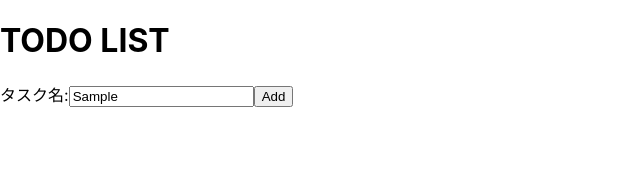
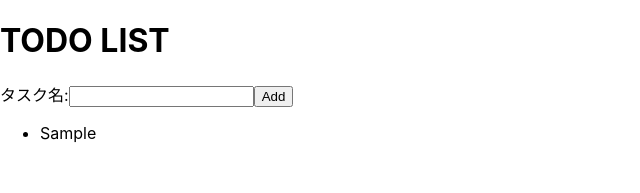
Before and after one commit to YSKh616/react-pra, a React (Create React App) app: page / in a window 1280 px wide. Both pictures are taken after typing "Sample" into the empty fields and a click on the button "Add". Shown: the top 193 px of the page, without its empty margins (0-640 px from the left). Built offline with nearby package versions, Linux system fonts and the light colour scheme.

Commit message:
add task add func

```diff
--- a/src/App.jsx
+++ b/src/App.jsx
@@ -1,16 +1,40 @@
+import { useState } from "react";
+
 function App() {
+  const [text, setText] = useState("");
+  const [tasks, setTasks] = useState([]);
+
   const addTask = (e) => {
     e.preventDefault();
     console.log("add task");
+    let copyTasks = [...tasks];
+    copyTasks.push({ name: text, isCompleted: false });
+    setTasks(copyTasks);
+    setText("");
   };
+
+  const handleNewTask = (e) => {
+    setText(e.target.value);
+  };
+
   return (
     <>
       <h1>TODO LIST</h1>
       <form onSubmit={addTask}>
         <label htmlFor="task-name">タスク名:</label>
-        <input type="text" id="task-name" />
+        <input
+          type="text"
+          id="task-name"
+          value={text}
+          onChange={handleNewTask}
+        />
         <button type="submit">Add</button>
       </form>
+      <ul>
+        {tasks.map((task, index) => (
+          <li key={index}>{task.name}</li>
+        ))}
+      </ul>
     </>
   );
 }
```
